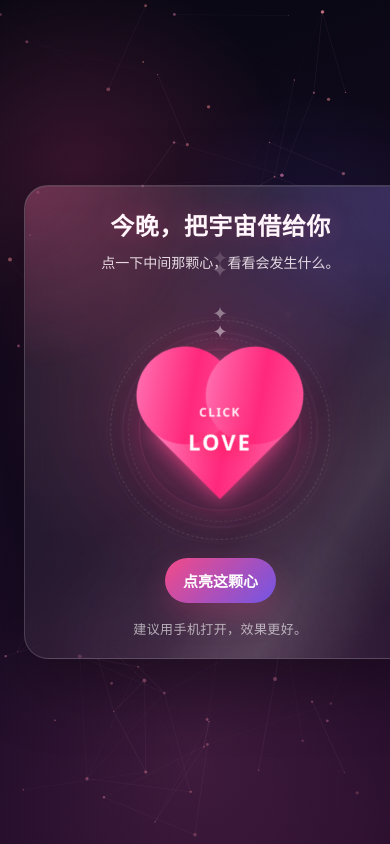
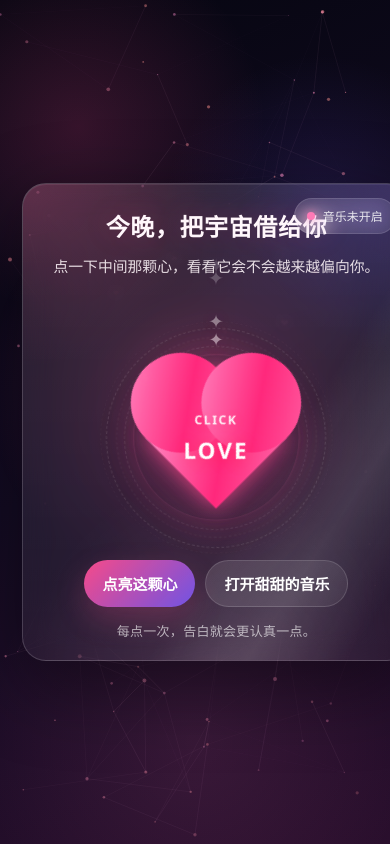
Before and after one commit to balletxiong/heart2, a plain HTML site: page index.html in a window 390 px wide. Drawn offline with Linux system fonts and the light colour scheme; animation ran at ten frames a second.

Commit message:
Update index.html

```diff
--- a/index.html
+++ b/index.html
@@ -6,13 +6,13 @@
   <title>给你的一颗心</title>
   <style>
     :root{
-      --bg1:#070711;
-      --bg2:#160b22;
-      --bg3:#2b0f2f;
+      --bg1:#060611;
+      --bg2:#130b22;
+      --bg3:#2a0f2d;
       --pink:#ff4d8d;
       --pink2:#ff7ab6;
-      --rose:#ffd1e6;
-      --text:#fff5fa;
+      --rose:#ffd6e8;
+      --white:#fff7fb;
       --glass: rgba(255,255,255,.08);
       --line: rgba(255,255,255,.16);
     }
@@ -23,12 +23,12 @@
       height:100%;
       overflow:hidden;
       background:
-        radial-gradient(circle at 20% 20%, rgba(255,77,141,.18), transparent 28%),
-        radial-gradient(circle at 80% 30%, rgba(122,92,255,.16), transparent 24%),
-        radial-gradient(circle at 50% 90%, rgba(255,122,182,.12), transparent 30%),
+        radial-gradient(circle at 20% 15%, rgba(255,77,141,.18), transparent 24%),
+        radial-gradient(circle at 82% 25%, rgba(122,92,255,.15), transparent 22%),
+        radial-gradient(circle at 50% 88%, rgba(255,122,182,.10), transparent 28%),
         linear-gradient(160deg, var(--bg1), var(--bg2) 52%, var(--bg3));
       font-family: "PingFang SC","Microsoft YaHei",system-ui,sans-serif;
-      color:var(--text);
+      color:var(--white);
     }
 
     #fx{
@@ -47,19 +47,19 @@
       height:100%;
       display:grid;
       place-items:center;
-      padding:24px;
+      padding:22px;
       box-sizing:border-box;
     }
 
     .card{
-      width:min(92vw, 460px);
-      padding:28px 22px 24px;
+      width:min(92vw, 480px);
+      padding:28px 20px 22px;
       border:1px solid var(--line);
-      border-radius:28px;
-      background:linear-gradient(180deg, rgba(255,255,255,.10), rgba(255,255,255,.05));
-      backdrop-filter: blur(14px);
+      border-radius:30px;
+      background:linear-gradient(180deg, rgba(255,255,255,.11), rgba(255,255,255,.05));
+      backdrop-filter: blur(16px);
       box-shadow:
-        0 20px 70px rgba(0,0,0,.35),
+        0 24px 80px rgba(0,0,0,.40),
         inset 0 1px 0 rgba(255,255,255,.08);
       text-align:center;
       position:relative;
@@ -71,76 +71,92 @@
       position:absolute;
       inset:-2px;
       background:
-        radial-gradient(circle at top left, rgba(255,77,141,.22), transparent 30%),
-        radial-gradient(circle at top right, rgba(122,92,255,.18), transparent 26%),
-        radial-gradient(circle at bottom center, rgba(255,255,255,.08), transparent 35%);
+        radial-gradient(circle at top left, rgba(255,77,141,.18), transparent 30%),
+        radial-gradient(circle at top right, rgba(122,92,255,.18), transparent 28%),
+        radial-gradient(circle at bottom center, rgba(255,255,255,.08), transparent 36%);
       pointer-events:none;
-      filter: blur(2px);
+    }
+
+    .shine{
+      position:absolute;
+      inset:-20% -30%;
+      background:linear-gradient(115deg, transparent 40%, rgba(255,255,255,.12) 50%, transparent 60%);
+      transform:translateX(-42%) rotate(8deg);
+      animation:sweep 6s linear infinite;
+      pointer-events:none;
     }
 
     .title{
       position:relative;
-      font-size:clamp(24px, 5vw, 36px);
-      line-height:1.15;
-      margin:2px 0 10px;
-      font-weight:800;
-      letter-spacing:.5px;
-      text-shadow:0 0 24px rgba(255,77,141,.25);
+      margin:0 0 10px;
+      font-size:clamp(24px, 5.6vw, 38px);
+      font-weight:900;
+      letter-spacing:.6px;
+      text-shadow:0 0 28px rgba(255,77,141,.22);
     }
 
     .subtitle{
       position:relative;
-      font-size:clamp(14px, 3.6vw, 17px);
-      line-height:1.8;
-      color:rgba(255,245,250,.86);
-      min-height:3.6em;
-      margin:0 auto 20px;
+      margin:0 auto 18px;
+      min-height:3.8em;
       max-width: 24em;
-    }
-
-    .hint{
-      position:relative;
-      font-size:13px;
-      color:rgba(255,255,255,.62);
-      margin-top:16px;
-      letter-spacing:.4px;
+      line-height:1.85;
+      font-size:clamp(14px, 3.8vw, 17px);
+      color:rgba(255,247,251,.88);
     }
 
     .scene{
       position:relative;
-      width:240px;
-      height:240px;
-      margin:8px auto 10px;
+      width:250px;
+      height:250px;
+      margin:8px auto 12px;
       display:grid;
       place-items:center;
-      perspective:900px;
       user-select:none;
       -webkit-tap-highlight-color: transparent;
       cursor:pointer;
+      perspective:900px;
     }
 
     .halo{
       position:absolute;
-      width:160px;
-      height:160px;
+      width:165px;
+      height:165px;
       border-radius:50%;
-      border:1px solid rgba(255,122,182,.22);
-      box-shadow:0 0 35px rgba(255,77,141,.16);
-      animation: halo 2.8s ease-in-out infinite;
+      border:1px solid rgba(255,122,182,.20);
+      box-shadow:0 0 38px rgba(255,77,141,.16);
+      animation:halo 2.8s ease-in-out infinite;
     }
+
     .halo::before,
     .halo::after{
       content:"";
       position:absolute;
       inset:-18px;
       border-radius:50%;
-      border:1px solid rgba(255,255,255,.10);
-      animation: rotate 10s linear infinite;
+      border:1px dashed rgba(255,255,255,.10);
+      animation:rotate 10s linear infinite;
     }
+
     .halo::after{
       inset:-34px;
+      opacity:.65;
       animation-duration:14s;
-      opacity:.65;
+      animation-direction:reverse;
+    }
+
+    .orbit{
+      position:absolute;
+      inset:0;
+      border-radius:50%;
+      border:1px dashed rgba(255,255,255,.12);
+      animation:rotate 18s linear infinite;
+    }
+
+    .orbit.two{
+      inset:18px;
+      animation-direction:reverse;
+      opacity:.8;
     }
 
     .heart{
@@ -148,12 +164,12 @@
       width:112px;
       height:112px;
       transform:rotate(-45deg);
-      background:linear-gradient(145deg, #ff86ba, #ff2f78 55%, #ff66a1);
+      background:linear-gradient(145deg, #ff8fc1, #ff2f78 56%, #ff66a1);
       box-shadow:
-        0 0 18px rgba(255,77,141,.7),
-        0 0 50px rgba(255,77,141,.35),
-        0 0 90px rgba(255,77,141,.20);
-      animation: beat 1.15s ease-in-out infinite;
+        0 0 18px rgba(255,77,141,.72),
+        0 0 48px rgba(255,77,141,.34),
+        0 0 92px rgba(255,77,141,.18);
+      animation:beat 1.12s ease-in-out infinite;
       filter:saturate(1.15);
     }
 
@@ -174,21 +190,21 @@
       position:absolute;
       left:50%;
       top:50%;
+      width:160px;
       transform:translate(-50%,-50%) rotate(45deg);
       z-index:2;
+      pointer-events:none;
       text-align:center;
-      width:160px;
-      pointer-events:none;
-      font-weight:800;
+      font-weight:900;
       color:#fff;
-      text-shadow:0 2px 14px rgba(0,0,0,.28);
+      text-shadow:0 2px 16px rgba(0,0,0,.28);
     }
 
     .heart-label .small{
       display:block;
       font-size:12px;
       opacity:.92;
-      letter-spacing:1.4px;
+      letter-spacing:1.5px;
       margin-bottom:6px;
     }
     .heart-label .big{
@@ -197,31 +213,20 @@
       letter-spacing:2px;
     }
 
-    .orbit{
-      position:absolute;
-      inset:0;
-      border-radius:50%;
-      border:1px dashed rgba(255,255,255,.12);
-      animation: rotate 18s linear infinite;
-    }
-    .orbit.two{ inset:18px; animation-direction:reverse; opacity:.8; }
-
     .floating{
       position:absolute;
       inset:0;
       pointer-events:none;
     }
-
     .floating span{
       position:absolute;
       left:50%;
       top:50%;
       font-size:18px;
       opacity:0;
-      animation: floatUp 3.8s linear infinite;
+      animation:floatUp 3.8s linear infinite;
       text-shadow:0 0 18px rgba(255,77,141,.35);
     }
-
     .floating span:nth-child(1){ animation-delay:.2s; transform:translate(-140px, 90px); }
     .floating span:nth-child(2){ animation-delay:1.1s; transform:translate(120px, 100px); }
     .floating span:nth-child(3){ animation-delay:2.0s; transform:translate(-70px, 130px); }
@@ -229,50 +234,59 @@
     .floating span:nth-child(5){ animation-delay:1.8s; transform:translate(-170px, 40px); }
     .floating span:nth-child(6){ animation-delay:3.0s; transform:translate(160px, 50px); }
 
-    .burst{
-      position:absolute;
-      left:50%;
-      top:50%;
-      width:4px;
-      height:4px;
-      border-radius:50%;
-      pointer-events:none;
-      background:transparent;
-      transform:translate(-50%,-50%);
+    .cta-row{
+      position:relative;
+      display:flex;
+      gap:10px;
+      justify-content:center;
+      flex-wrap:wrap;
+      margin-top:8px;
     }
 
-    .burst i{
-      position:absolute;
-      left:0;
-      top:0;
-      width:6px;
-      height:6px;
-      border-radius:50%;
-      background:var(--pink2);
-      box-shadow:0 0 12px rgba(255,122,182,.9);
-      transform:translate(0,0) scale(1);
-      animation: shoot 900ms ease-out forwards;
-    }
-
-    .cta{
-      position:relative;
-      display:inline-flex;
-      align-items:center;
-      gap:10px;
-      margin-top:8px;
-      padding:12px 18px;
+    .cta, .music-btn, .choice-btn{
       border:none;
       border-radius:999px;
       color:#fff;
-      background:linear-gradient(135deg, rgba(255,77,141,.95), rgba(122,92,255,.85));
-      box-shadow:0 12px 30px rgba(255,77,141,.24);
+      font-weight:800;
+      cursor:pointer;
+      transition:transform .2s ease, filter .2s ease, opacity .2s ease;
+    }
+
+    .cta, .music-btn{
+      padding:12px 18px;
       font-size:15px;
-      font-weight:700;
-      cursor:pointer;
-      transition:transform .2s ease, filter .2s ease;
+      background:linear-gradient(135deg, rgba(255,77,141,.96), rgba(122,92,255,.86));
+      box-shadow:0 12px 30px rgba(255,77,141,.22);
     }
-    .cta:hover{ transform:translateY(-1px) scale(1.02); filter:brightness(1.05); }
-    .cta:active{ transform:translateY(1px) scale(.99); }
+
+    .choice-btn{
+      padding:11px 18px;
+      font-size:15px;
+      background:linear-gradient(135deg, rgba(255,77,141,.95), rgba(255,122,182,.90));
+      box-shadow:0 10px 26px rgba(255,77,141,.18);
+    }
+
+    .music-btn{
+      background:linear-gradient(135deg, rgba(255,255,255,.12), rgba(255,255,255,.06));
+      border:1px solid rgba(255,255,255,.14);
+      box-shadow:none;
+    }
+
+    .cta:hover,.music-btn:hover,.choice-btn:hover{
+      transform:translateY(-1px) scale(1.02);
+      filter:brightness(1.05);
+    }
+    .cta:active,.music-btn:active,.choice-btn:active{
+      transform:translateY(1px) scale(.99);
+    }
+
+    .hint{
+      position:relative;
+      margin-top:14px;
+      font-size:13px;
+      color:rgba(255,255,255,.64);
+      letter-spacing:.3px;
+    }
 
     .reveal{
       position:fixed;
@@ -281,12 +295,11 @@
       display:grid;
       place-items:center;
       background:
-        radial-gradient(circle at center, rgba(255,77,141,.18), rgba(7,7,17,.72) 48%, rgba(7,7,17,.92) 100%);
+        radial-gradient(circle at center, rgba(255,77,141,.18), rgba(7,7,17,.70) 48%, rgba(7,7,17,.93) 100%);
       opacity:0;
       pointer-events:none;
       transition:opacity .7s ease;
     }
-
     .reveal.show{
       opacity:1;
       pointer-events:auto;
@@ -294,18 +307,18 @@
 
     .reveal-box{
       width:min(90vw, 560px);
-      padding:28px 22px;
+      padding:30px 22px 24px;
       text-align:center;
       border-radius:30px;
       border:1px solid rgba(255,255,255,.14);
       background:rgba(255,255,255,.07);
       backdrop-filter: blur(18px);
-      box-shadow:0 25px 80px rgba(0,0,0,.48);
+      box-shadow:0 28px 90px rgba(0,0,0,.50);
     }
 
     .reveal-big{
-      margin:0 0 10px;
-      font-size:clamp(28px, 6vw, 44px);
+      margin:0 0 12px;
+      font-size:clamp(30px, 6vw, 46px);
       font-weight:900;
       letter-spacing:1px;
       text-shadow:0 0 28px rgba(255,77,141,.28);
@@ -314,9 +327,9 @@
     .reveal-msg{
       margin:0 auto;
       max-width: 24em;
-      line-height:1.9;
+      line-height:1.95;
       font-size:clamp(15px, 3.8vw, 18px);
-      color:rgba(255,245,250,.92);
+      color:rgba(255,247,251,.92);
     }
 
     .reveal-note{
@@ -325,13 +338,66 @@
       color:rgba(255,255,255,.64);
     }
 
-    .shine{
+    .pulse-ring{
       position:absolute;
-      inset:-20% -30%;
-      background:linear-gradient(115deg, transparent 40%, rgba(255,255,255,.10) 50%, transparent 60%);
-      transform:translateX(-40%) rotate(8deg);
-      animation: sweep 6s linear infinite;
+      width:8px;
+      height:8px;
+      border-radius:50%;
+      border:2px solid rgba(255,122,182,.95);
+      box-shadow:0 0 20px rgba(255,122,182,.7);
+      animation:ring 1s ease-out forwards;
       pointer-events:none;
+    }
+
+    .burst-heart{
+      position:fixed;
+      z-index:4;
+      pointer-events:none;
+      transform:translate(-50%,-50%);
+      text-shadow:0 0 16px rgba(255,122,182,.85);
+    }
+
+    .choice-panel{
+      position:relative;
+      display:none;
+      gap:10px;
+      justify-content:center;
+      margin-top:14px;
+      flex-wrap:wrap;
+    }
+    .choice-panel.show{ display:flex; }
+
+    .fade-in{
+      animation:fadeIn .7s ease both;
+    }
+
+    .top-right{
+      position:absolute;
+      top:14px;
+      right:14px;
+      z-index:2;
+    }
+
+    .music-status{
+      display:inline-flex;
+      align-items:center;
+      gap:8px;
+      padding:8px 12px;
+      border-radius:999px;
+      font-size:12px;
+      color:rgba(255,255,255,.86);
+      background:rgba(255,255,255,.08);
+      border:1px solid rgba(255,255,255,.12);
+      backdrop-filter: blur(10px);
+      user-select:none;
+    }
+
+    .dot{
+      width:8px;
+      height:8px;
+      border-radius:50%;
+      background:#ff7ab6;
+      box-shadow:0 0 10px rgba(255,122,182,.9);
     }
 
     @keyframes beat{
@@ -357,29 +423,17 @@
       0%{ transform:translateX(-45%) rotate(8deg); }
       100%{ transform:translateX(45%) rotate(8deg); }
     }
-    @keyframes shoot{
-      0%{ opacity:1; transform:translate(0,0) scale(1); }
-      100%{ opacity:0; transform:translate(var(--dx), var(--dy)) scale(.2); }
-    }
-
-    .pulse-ring{
-      position:absolute;
-      width:8px;
-      height:8px;
-      border-radius:50%;
-      border:2px solid rgba(255,122,182,.9);
-      box-shadow:0 0 20px rgba(255,122,182,.7);
-      animation:ring 1s ease-out forwards;
-      pointer-events:none;
-    }
-
     @keyframes ring{
       0%{ transform:translate(-50%,-50%) scale(.2); opacity:.95; }
       100%{ transform:translate(-50%,-50%) scale(22); opacity:0; }
     }
+    @keyframes fadeIn{
+      from{ opacity:0; transform:translateY(10px); }
+      to{ opacity:1; transform:translateY(0); }
+    }
 
     @media (max-width: 420px){
-      .card{ padding:24px 16px 20px; border-radius:24px; }
+      .card{ padding:24px 14px 20px; border-radius:24px; }
       .scene{ width:220px; height:220px; }
       .heart{ width:98px; height:98px; }
       .heart::before,.heart::after{ width:98px; height:98px; }
@@ -394,8 +448,12 @@
 <div class="wrap">
   <div class="card">
     <div class="shine"></div>
+    <div class="top-right">
+      <div class="music-status" id="musicStatus"><span class="dot"></span><span id="musicText">音乐未开启</span></div>
+    </div>
+
     <div class="title" id="title">今晚，把宇宙借给你</div>
-    <div class="subtitle" id="subtitle">点一下中间那颗心，看看会发生什么。</div>
+    <div class="subtitle" id="subtitle">点一下中间那颗心，看看它会不会越来越偏向你。</div>
 
     <div class="scene" id="scene" aria-label="爱心互动区域">
       <div class="halo"></div>
@@ -419,8 +477,17 @@
       </div>
     </div>
 
-    <button class="cta" id="cta">点亮这颗心</button>
-    <div class="hint">建议用手机打开，效果更好。</div>
+    <div class="cta-row">
+      <button class="cta" id="cta">点亮这颗心</button>
+      <button class="music-btn" id="musicBtn">打开甜甜的音乐</button>
+    </div>
+
+    <div class="choice-panel" id="choicePanel">
+      <button class="choice-btn" id="yesBtn">愿意</button>
+      <button class="choice-btn" id="noBtn">让我再说一句</button>
+    </div>
+
+    <div class="hint" id="hint">每点一次，告白就会更认真一点。</div>
   </div>
 </div>
 
@@ -428,7 +495,7 @@
   <div class="reveal-box">
     <div class="reveal-big" id="revealBig">是你呀</div>
     <p class="reveal-msg" id="revealMsg">本来只是想做个网页，后来发现，所有好看的光，最后都该落到你身上。</p>
-    <div class="reveal-note">再点一次，给你更狠的版本。</div>
+    <div class="reveal-note" id="revealNote">再点一次，故事会走到最后一页。</div>
   </div>
 </div>
 
@@ -436,43 +503,60 @@
 (() => {
   const canvas = document.getElementById('fx');
   const ctx = canvas.getContext('2d');
+
   const scene = document.getElementById('scene');
   const heart = document.getElementById('heart');
   const title = document.getElementById('title');
   const subtitle = document.getElementById('subtitle');
   const cta = document.getElementById('cta');
+  const hint = document.getElementById('hint');
   const reveal = document.getElementById('reveal');
   const revealBig = document.getElementById('revealBig');
   const revealMsg = document.getElementById('revealMsg');
+  const revealNote = document.getElementById('revealNote');
+  const musicBtn = document.getElementById('musicBtn');
+  const musicText = document.getElementById('musicText');
+  const choicePanel = document.getElementById('choicePanel');
+  const yesBtn = document.getElementById('yesBtn');
+  const noBtn = document.getElementById('noBtn');
 
   let W = 0, H = 0, dpr = 1;
   let stars = [];
-  let particles = [];
   let sparks = [];
   let stage = 0;
-  let lastTime = 0;
+  let audioOn = false;
+  let audioCtx = null;
+  let masterGain = null;
+  let musicTimer = null;
+  let noteIndex = 0;
 
   const stageData = [
     {
       title: "今晚，把宇宙借给你",
-      subtitle: "点一下中间那颗心，看看会发生什么。",
+      subtitle: "点一下中间那颗心，看看它会不会越来越偏向你。",
       btn: "点亮这颗心",
+      hint: "每点一次，告白就会更认真一点。",
       big: "是你呀",
-      msg: "本来只是想做个网页，后来发现，所有好看的光，最后都该落到你身上。"
+      msg: "本来只是想做个网页，后来发现，所有好看的光，最后都该落到你身上。",
+      note: "再点一次，故事会走到最后一页。"
     },
     {
       title: "你一出现，背景就该换颜色",
-      subtitle: "再点一次，会出现更明显的告白。",
-      btn: "再来一次",
+      subtitle: "我本来想装作不在意，结果连星星都在替我心动。",
+      btn: "再给你看一层",
+      hint: "这一层开始，话就不太客气了。",
       big: "我认真了",
-      msg: "如果心动有声音，那刚才这一秒，应该已经足够吵到你听见了。"
+      msg: "你不需要刻意靠近我，因为我早就开始，一点一点朝你这边偏了。",
+      note: "还有最后一步。"
     },
     {
-      title: "最后一层：只给你看",
-      subtitle: "这次不是特效，是心意。",
-      btn: "再点一次",
-      big: "送给你",
-      msg: "如果你愿意，我想把今天、明天、以及以后所有能发光的部分，都留给你。"
+      title: "最后一层，只给你看",
+      subtitle: "我已经把最直接的话，留在后面了。",
+      btn: "把答案递给你",
+      hint: "现在轮到你决定要不要接住。",
+      big: "你愿意吗？",
+      msg: "如果我把喜欢说得再直白一点——你愿意接受我的爱吗？",
+      note: "点‘愿意’，会出现更甜的结局。"
     }
   ];
 
@@ -497,8 +581,7 @@
   resize();
 
   function burst(x, y) {
-    const count = 90;
-    const rect = canvas.getBoundingClientRect();
+    const count = 92;
     const cx = x * dpr;
     const cy = y * dpr;
 
@@ -511,28 +594,26 @@
 
     for (let i = 0; i < count; i++) {
       const angle = (Math.PI * 2 * i) / count + Math.random() * 0.22;
-      const speed = 2.5 + Math.random() * 6.5;
+      const speed = 2.6 + Math.random() * 6.8;
       const size = 1.5 + Math.random() * 2.8;
       sparks.push({
         x: cx,
         y: cy,
         vx: Math.cos(angle) * speed * dpr,
         vy: Math.sin(angle) * speed * dpr,
-        life: 70 + Math.random() * 28,
-        max: 70 + Math.random() * 28,
+        life: 72 + Math.random() * 28,
+        max: 72 + Math.random() * 28,
         size,
-        hue: 330 + Math.random() * 38,
-        alpha: 1
+        hue: 330 + Math.random() * 38
       });
     }
   }
 
   function addHeartBurst(x, y) {
-    const baseX = x, baseY = y;
     const wrapper = document.createElement('div');
     wrapper.style.position = 'fixed';
-    wrapper.style.left = baseX + 'px';
-    wrapper.style.top = baseY + 'px';
+    wrapper.style.left = x + 'px';
+    wrapper.style.top = y + 'px';
     wrapper.style.zIndex = '4';
     wrapper.style.pointerEvents = 'none';
     document.body.appendChild(wrapper);
@@ -540,23 +621,20 @@
     const count = 10;
     for (let i = 0; i < count; i++) {
       const el = document.createElement('div');
+      el.className = 'burst-heart';
       el.textContent = '❤';
-      el.style.position = 'absolute';
-      el.style.left = '0';
-      el.style.top = '0';
       el.style.fontSize = (16 + Math.random() * 18) + 'px';
       el.style.color = `hsl(${330 + Math.random()*20} 100% 75%)`;
-      el.style.textShadow = '0 0 16px rgba(255,122,182,.85)';
-      el.style.transform = 'translate(-50%,-50%)';
       wrapper.appendChild(el);
 
       const dx = (Math.random() * 2 - 1) * 170;
       const dy = -80 - Math.random() * 220;
       const rot = (Math.random() * 2 - 1) * 180;
       const dur = 900 + Math.random() * 700;
+
       el.animate([
         { transform: 'translate(-50%,-50%) scale(.75) rotate(0deg)', opacity: 0 },
-        { offset: 0.12, transform: 'translate(-50%,-50%) scale(1.1) rotate(0deg)', opacity: 1 },
+        { offset: 0.12, transform: 'translate(-50%,-50%) scale(1.12) rotate(0deg)', opacity: 1 },
         { transform: `translate(${dx}px, ${dy}px) scale(.3) rotate(${rot}deg)`, opacity: 0 }
       ], { duration: dur, easing: 'cubic-bezier(.2,.8,.2,1)', fill: 'forwards' });
     }
@@ -566,12 +644,10 @@
 
   function draw(t) {
     ctx.clearRect(0, 0, W, H);
-
     const time = t * 0.001;
     const cx = W * 0.5;
     const cy = H * 0.46;
 
-    // 星星背景
     for (const s of stars) {
       s.a += Math.sin(time * 1.7 + s.x * 0.001) * 0.015;
       const alpha = 0.25 + Math.sin(time * 1.2 + s.x * 0.003 + s.y * 0.004) * 0.18 + s.a * 0.15;
@@ -581,7 +657,6 @@
       ctx.fill();
     }
 
-    // 连接线
     for (let i = 0; i < stars.length; i++) {
       const a = stars[i];
       for (let j = i + 1; j < Math.min(i + 8, stars.length); j++) {
@@ -601,7 +676,6 @@
       }
     }
 
-    // 中心光晕
     const g = ctx.createRadialGradient(cx, cy, 10 * dpr, cx, cy, 210 * dpr);
     g.addColorStop(0, 'rgba(255,77,141,.24)');
     g.addColorStop(.35, 'rgba(255,77,141,.12)');
@@ -611,7 +685,6 @@
     ctx.arc(cx, cy, 210 * dpr, 0, Math.PI * 2);
     ctx.fill();
 
-    // 爆发粒子
     for (let i = sparks.length - 1; i >= 0; i--) {
       const p = sparks[i];
       p.x += p.vx;
@@ -646,8 +719,15 @@
     title.textContent = d.title;
     subtitle.textContent = d.subtitle;
     cta.textContent = d.btn;
+    hint.textContent = d.hint;
     revealBig.textContent = d.big;
     revealMsg.textContent = d.msg;
+    revealNote.textContent = d.note;
+  }
+
+  function flashReveal(duration=1600) {
+    reveal.classList.add('show');
+    setTimeout(() => reveal.classList.remove('show'), duration);
   }
 
   function handleAction() {
@@ -664,24 +744,142 @@
 
     if (stage < 2) {
       setStage(stage + 1);
-      reveal.classList.add('show');
-      setTimeout(() => reveal.classList.remove('show'), 1700);
+      flashReveal(1550);
+      if (stage === 2) choicePanel.classList.add('show');
     } else {
-      reveal.classList.add('show');
-      setTimeout(() => reveal.classList.remove('show'), 2400);
+      flashReveal(2200);
+      choicePanel.classList.add('show');
     }
+
+    startMusic();
   }
 
   scene.addEventListener('click', handleAction);
   cta.addEventListener('click', handleAction);
 
-  // 初始一点微弱漂浮粒子感
+  yesBtn.addEventListener('click', () => {
+    const rect = scene.getBoundingClientRect();
+    burst(rect.left + rect.width / 2, rect.top + rect.height / 2);
+    addHeartBurst(rect.left + rect.width / 2, rect.top + rect.height / 2);
+
+    revealBig.textContent = "那就别反悔";
+    revealMsg.textContent = "从你点下“愿意”的那一刻开始，这颗心就正式归你了。";
+    revealNote.textContent = "以后我的温柔、偏心和认真，都是你的。";
+    flashReveal(2600);
+    startMusic(true);
+  });
+
+  noBtn.addEventListener('click', () => {
+    revealBig.textContent = "那我再追一次";
+    revealMsg.textContent = "没关系，我可以把刚才那句再说一遍，直到你愿意听到心动。";
+    revealNote.textContent = "别急，我最擅长的，就是把不确定变成你点头。";
+    flashReveal(2200);
+    startMusic();
+  });
+
+  musicBtn.addEventListener('click', () => {
+    if (!audioOn) {
+      startMusic(true);
+    } else {
+      stopMusic();
+    }
+  });
+
+  function ensureAudio() {
+    if (!audioCtx) {
+      audioCtx = new (window.AudioContext || window.webkitAudioContext)();
+      masterGain = audioCtx.createGain();
+      masterGain.gain.value = 0.08;
+      masterGain.connect(audioCtx.destination);
+    }
+  }
+
+  function playTone(freq, start, dur, type='sine', vol=0.18) {
+    const osc = audioCtx.createOscillator();
+    const gain = audioCtx.createGain();
+    osc.type = type;
+    osc.frequency.setValueAtTime(freq, start);
+
+    gain.gain.setValueAtTime(0.0001, start);
+    gain.gain.exponentialRampToValueAtTime(vol, start + 0.03);
+    gain.gain.exponentialRampToValueAtTime(0.0001, start + dur);
+
+    osc.connect(gain);
+    gain.connect(masterGain);
+
+    osc.start(start);
+    osc.stop(start + dur + 0.05);
+  }
+
+  function startMusic(force=false) {
+    ensureAudio();
+
+    if (audioCtx.state === 'suspended') audioCtx.resume();
+
+    if (audioOn && !force) return;
+
+    if (musicTimer) clearInterval(musicTimer);
+    audioOn = true;
+    musicText.textContent = "音乐播放中";
+    musicBtn.textContent = "关闭甜甜的音乐";
+
+    const bpm = 92;
+    const beat = 60 / bpm;
+    const scale = [261.63, 293.66, 329.63, 392.00, 440.00, 523.25]; // C D E G A C
+    const melody = [
+      [4,1],[3,1],[2,1],[3,1],
+      [4,1],[5,1],[4,1],[3,1],
+      [2,1],[1,1],[2,1],[3,1],
+      [4,1],[3,1],[2,1],[1,1],
+      [0,2],[2,2],[3,2],[4,2],
+      [3,1],[2,1],[1,2],[0,2]
+    ];
+
+    let step = 0;
+    const schedule = () => {
+      const now = audioCtx.currentTime + 0.04;
+      const pattern = melody[step % melody.length];
+      const idx = pattern[0];
+      const len = pattern[1] * beat;
+
+      const f = scale[Math.max(0, Math.min(idx, scale.length - 1))];
+      playTone(f, now, len * 0.92, 'sine', 0.18);
+      playTone(f * 2, now, len * 0.46, 'triangle', 0.05);
+
+      // 柔和和声
+      if (step % 4 === 0) {
+        playTone(196.00, now, len * 1.15, 'sine', 0.05);
+      }
+      if (step % 8 === 4) {
+        playTone(293.66, now, len * 1.15, 'sine', 0.04);
+      }
+      step++;
+    };
+
+    schedule();
+    musicTimer = setInterval(schedule, beat * 1000);
+  }
+
+  function stopMusic() {
+    audioOn = false;
+    musicText.textContent = "音乐未开启";
+    musicBtn.textContent = "打开甜甜的音乐";
+    if (musicTimer) clearInterval(musicTimer);
+    musicTimer = null;
+  }
+
+  // 轻微自动漂浮心
   setInterval(() => {
     const rect = scene.getBoundingClientRect();
     const x = rect.left + rect.width / 2 + (Math.random() * 140 - 70);
     const y = rect.top + rect.height / 2 + (Math.random() * 100 - 50);
     addHeartBurst(x, y);
   }, 2200);
+
+  // 首次点击页面任意位置，也能启动音乐
+  document.body.addEventListener('pointerdown', () => {
+    if (!audioOn) startMusic();
+  }, { once: true });
 })();
 </script>
 </body>
```
